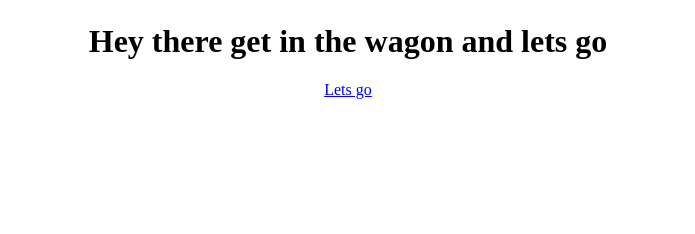
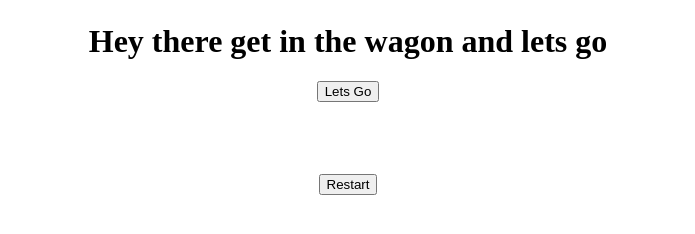
Before and after one commit to andrewleerobinson/andrewleerobinson.github.io, a plain HTML site: page index.html in a window 1280 px wide. Shown: the part 484-718 px from the top of the page, without its empty margins (292-987 px from the left). Drawn offline with Linux system fonts and the light colour scheme.

Commit message:
added some buttons

```diff
--- a/index.html
+++ b/index.html
@@ -49,7 +49,13 @@
 
 		<center><img src="img/old cowboy.jpg" alt="HTML5 Icon" width="50%" height="50%"></center>
 			<body>
-				<center><h1> Hey there get in the wagon and lets go</h1></center>
-				<center><a href = "./the wagon broke.html">Lets go</center>
+				<center><h1> Hey there get in the wagon and lets go</h1>
+				 <input type="button" onclick="location.href='./the wagon broke.html';" value="Lets Go" />
+</center>
+					<br>
+					<br>
+					<br>
+					<br>
+				<center>	<input type="button" onclick="location.href='./index.html';" value="Restart" /></a><center>
 			</body>
 </html>
```
Also changed, not shown: letsfixit.html (+10 -0 lines), the wagon broke.html (+12 -1 lines), youdidntmeanthat.html (+8 -0 lines).
